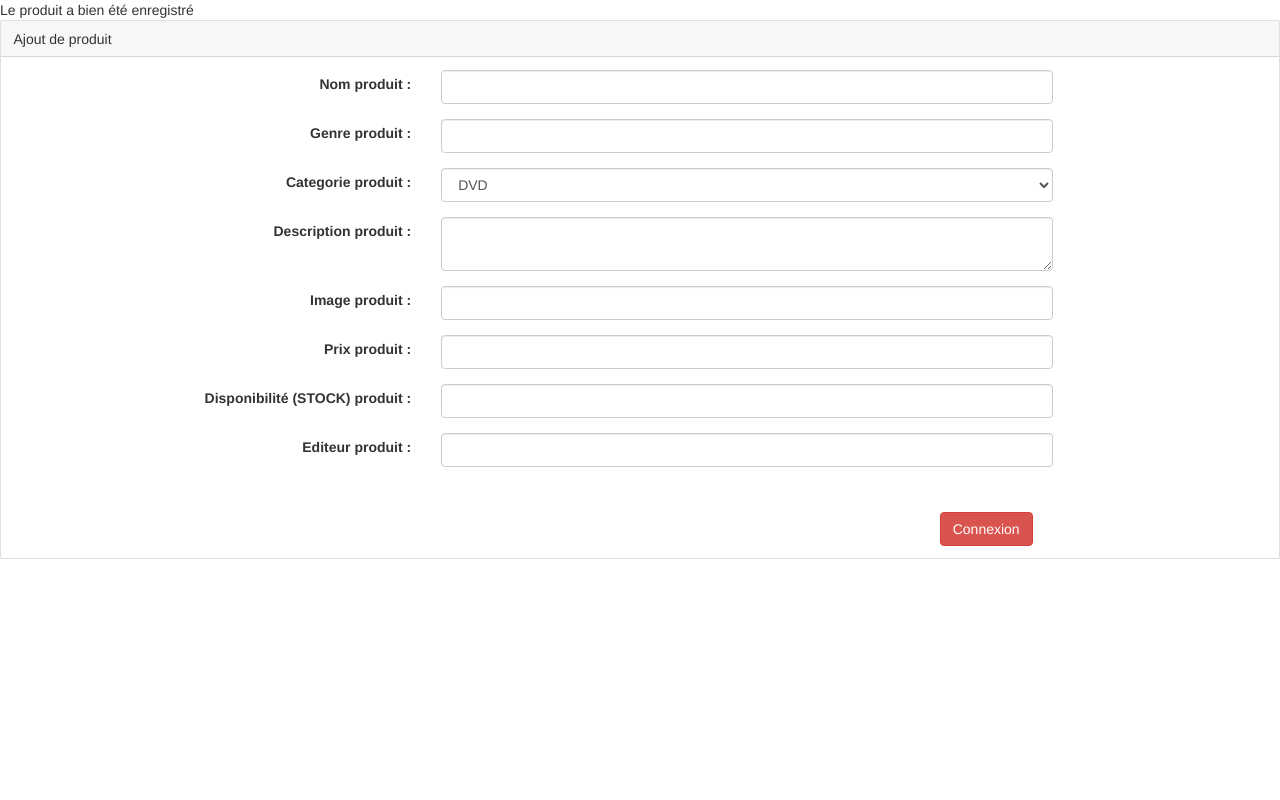
After one commit to EvanEdenschool/Etudedecas, a PHP site: page /admin/view_add_product.php in a window 1280 px wide. The commit adds this page. Run offline with PHP 8.4, Linux system fonts and the light colour scheme; the visitor is signed in with stand-in values (Sample User, id 1); data that the repository does not hold is empty.

Commit message:
save produit + view produit

```diff
--- /dev/null
+++ b/src/admin/view_add_product.php
@@ -0,0 +1,90 @@
+<?php
+    session_start();
+    require "../core.php";
+    // fonction qui tcheq si l'utilisateur et bien admin
+if(isset($_POST)) {
+    Controller::saveProduit();
+}
+
+?>
+<!DOCTYPE html>
+<html lang="fr">
+    <head>
+        <meta charset="UTF-8">
+        <meta name="viewport" content="width=device-width, initial-scale=1.0">
+
+        <!-- Bootstrap CSS-->
+        <link rel="stylesheet" href="https://stackpath.bootstrapcdn.com/bootstrap/4.4.1/css/bootstrap.min.css" integrity="sha384-Vkoo8x4CGsO3+Hhxv8T/Q5PaXtkKtu6ug5TOeNV6gBiFeWPGFN9MuhOf23Q9Ifjh" crossorigin="anonymous">
+        <link rel="stylesheet" href="../style.css" type="text/css">
+        <script src="https://ajax.googleapis.com/ajax/libs/jquery/1.12.4/jquery.min.js"></script>
+        <link rel="stylesheet" href="https://maxcdn.bootstrapcdn.com/bootstrap/3.3.6/css/bootstrap.min.css"/>
+        <script src="https://maxcdn.bootstrapcdn.com/bootstrap/3.3.6/js/bootstrap.min.js"></script>
+        <script src="../js/index.js"></script>
+        <title>Ajout de produit</title>
+    </head>
+    <body>
+        <div class="card">
+            <div class="card-header">Ajout de produit</div>
+            <div class="card-body">
+                <form name="add-product-form" id="add_product_form" onsubmit="return validCnx()" action="" method="post">
+                    <div class="form-group row">
+                        <label for="nom_produit" class="col-md-4 col-form-label text-md-right">Nom produit :</label>
+                        <div class="col-md-6">
+                            <input type="text" id="nom_produit" class="form-control" name="nom_produit">
+                        </div>
+                    </div>
+                    <div class="form-group row">
+                        <label for="genre_produit" class="col-md-4 col-form-label text-md-right">Genre produit :</label>
+                        <div class="col-md-6">
+                            <input type="text" id="genre_produit" class="form-control" name="genre_produit">
+                        </div>
+                    </div>
+                    <div class="form-group row">
+                        <label for="categorie_produit" class="col-md-4 col-form-label text-md-right">Categorie produit :</label>
+                        <div class="col-md-6">
+                            <select id="categorie_produit" class="form-control" name="categorie_produit">
+                                <option value="DVD">DVD</option>
+                                <option value="CD">CD</option>
+                            </select>
+                        </div>
+                    </div>
+                    <div class="form-group row">
+                        <label for="description_produit" class="col-md-4 col-form-label text-md-right">Description produit :</label>
+                        <div class="col-md-6">
+                            <textarea id="description_produit" class="form-control" name="description_produit"></textarea>
+                        </div>
+                    </div>
+                    <div class="form-group row">
+                        <label for="image_produit" class="col-md-4 col-form-label text-md-right">Image produit :</label>
+                        <div class="col-md-6">
+                            <input type="text" id="image_produit" class="form-control" name="image_produit">
+                        </div>
+                    </div>
+                    <div class="form-group row">
+                        <label for="prix_produit" class="col-md-4 col-form-label text-md-right">Prix produit :</label>
+                        <div class="col-md-6">
+                            <input type="text" id="prix_produit" class="form-control" name="prix_produit">
+                        </div>
+                    </div>
+                    <div class="form-group row">
+                        <label for="disponibilite_produit" class="col-md-4 col-form-label text-md-right">Disponibilité (STOCK) produit :</label>
+                        <div class="col-md-6">
+                            <input type="text" id="disponibilite_produit" class="form-control" name="disponibilite_produit">
+                        </div>
+                    </div>
+                    <div class="form-group row">
+                        <label for="editeur_produit" class="col-md-4 col-form-label text-md-right">Editeur produit :</label>
+                        <div class="col-md-6">
+                            <input type="text" id="editeur_produit" class="form-control" name="editeur_produit">
+                        </div>
+                    </div>
+                    <div class="col-md-6 offset-md-4">
+                        <button type="submit" class="btn btn-danger">
+                            Connexion
+                        </button>
+                    </div>
+                </form>
+            </div>
+        </div>
+    </body>
+</html>
--- a/src/controllers/controller.php
+++ b/src/controllers/controller.php
@@ -19,11 +19,39 @@ class Controller {
         }
     }
 
+    // recupere l'utilisateur connecté
     public static function getUtilisateurById($id) {
-
         $user = Utilisateur::getUtilisateurById($id);
         return $user;
     }
+
+
+    /* Produits */
+    public static function getProduits(){
+        $produits = Produit::getProduits();
+        return $produits;
+    }
+
+    public static function saveProduit() {
+        $nom = $_POST['nom_produit'];
+        $categorie = $_POST['categorie_produit'];
+        $genre = $_POST['genre_produit'];
+        $description = $_POST['description_produit'];
+        $image = $_POST['image_produit'];
+        $prix = $_POST['prix_produit'];
+        $disponibilite = $_POST['disponibilite_produit'];
+        $date_edition = date('Y-m-d H:i:s'); // date du jour
+        $editeur = $_POST['editeur_produit'];
+        $auteur = $_SESSION['email'];
+        // Si le produit a bien été sauvegardé
+        if(Produit::saveProduit($nom,$categorie,$genre,$description,$image,$prix,$disponibilite,$date_edition,$editeur,$auteur)) {
+            echo "Le produit a bien été enregistré";
+        } else {
+            echo "Une erreur et survenue lors de l'enregistrement";
+        }
+
+    }
+    /* Produits */
 
     //fonction connexion
     public static function connexion() {
@@ -36,8 +64,6 @@ class Controller {
             session_start();
             $_SESSION['user_id'] = $user['id_utilisateur'];
             $_SESSION['email'] = $user['email'];
-
-
         }else {
             echo "email ou mot de passe invalide";
         }
--- a/src/js/index.js
+++ b/src/js/index.js
@@ -23,10 +23,6 @@ function validform() {
     {
         alert("Entrez votre Nom");
         return false;
-    }else if (e==null || e=="")
-    {
-        alert("Entrez votre Adresse");
-        return false;
     }else if (f==null || f=="")
     {
         alert("Entrez votre Mot de passe");
--- a/src/models/Produit.php
+++ b/src/models/Produit.php
@@ -3,9 +3,17 @@
     class Produit extends Model {
 
 
-      public function getProduit() {
+      public static function getProduits() {
         $sql = "SELECT * FROM produits";
-        $user = $this->getPDO()->query($sql);
-        return $user;
+        $produits = Model::getPDO()->query($sql);
+        return $produits;
+      }
+
+      public static function saveProduit($nom, $categorie, $genre, $description, $image, $prix, $disponibilite, $date_edition, $editeur, $auteur)
+      {
+          $req = Model::getPDO()->prepare("INSERT INTO produits(nom, categorie, genre, description, image, prix, disponibilite, date_edition, editeur, auteur) VALUES (?,?,?,?,?,?,?,?,?,?)");
+          if ($req->execute(array($nom, $categorie, $genre, $description, $image, $prix, $disponibilite, $date_edition, $editeur, $auteur))) {
+              return true;
+          }
       }
     }
--- a/src/models/Utilisateur.php
+++ b/src/models/Utilisateur.php
@@ -10,10 +10,10 @@
         return $user;
       }
 
-      public static function getUtilisateurById($id) {
+      public static function getUtilisateurById($id):Utilisateur {
         $query = Model::getPDO()->prepare("SELECT * FROM utilisateurs WHERE id_utilisateur = ?");
         $query->execute([$id]);
-        $user =  $query->fetch();
+        $user = $query->fetch();
           if($user){
               return $user;
           } else {
@@ -23,7 +23,7 @@
       }
 
       // sauvegarde un utilisateur
-      public static function saveUtilisateur($email, $prenom, $nom, $date_inscription, $adresse = null, $password)
+      public static function saveUtilisateur($email, $prenom, $nom, $date_inscription, $adresse = null, $password):boolean
       {
           // on recupere les utilisateurs existant
           $users = Utilisateur::getUtilisateur();
--- a/src/views/login.php
+++ b/src/views/login.php
@@ -44,7 +44,7 @@ if ((isset($_POST['email']) && $_POST['email'] != "") && (isset($_POST['password
                                 <div class="form-group row">
                                     <label for="password" class="col-md-4 col-form-label text-md-right">Mot de passe</label>
                                     <div class="col-md-6">
-                                        <input type="password" id="prenom" class="form-control" name="password">
+                                        <input type="password" id="password" class="form-control" name="password">
                                     </div>
                                 </div>
                                 <div class="col-md-6 offset-md-4">
```
Also changed, not shown: src/views/produits.php (+13 -32 lines).
